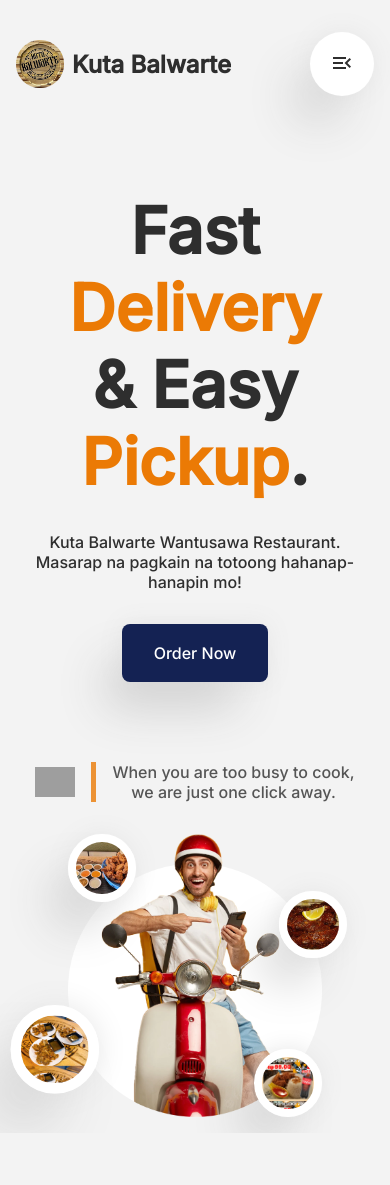
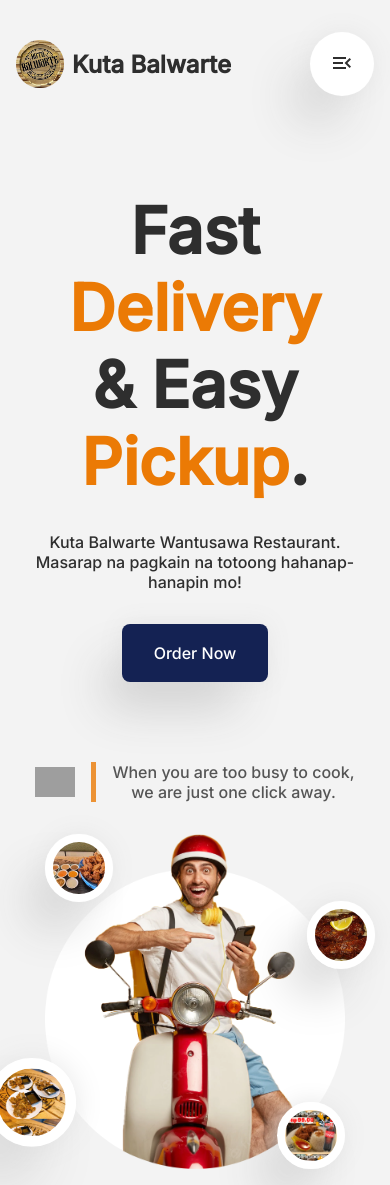
Before and after one commit to EricEchemane/Kuta-Balwarte-Wantusawa, a SvelteKit app: page / in a window 390 px wide. Shown: the top 1185 px of the page. Before the commit the page ends 1133 px from the top, so only its background shows below. Built offline with nearby package versions, Linux system fonts and the light colour scheme; no server answers; grey boxes are pictures that could not be loaded.

Commit message:
fixed responsiveness

```diff
--- a/src/routes/+page.svelte
+++ b/src/routes/+page.svelte
@@ -36,7 +36,7 @@
 		margin: auto;
 		padding: 1rem;
 		display: flex;
-		justify-content: space-evenly;
+		justify-content: space-between;
 		gap: 2rem;
 	}
 
@@ -73,7 +73,7 @@
 		place-items: center;
 	}
 	.right img {
-		width: 30vmax;
+		width: max(30vmax, 400px);
 	}
 	.dish {
 		--size: 8vmax;
@@ -122,5 +122,8 @@
 			align-items: center;
 			text-align: center;
 		}
+		.right img {
+			width: max(30vmax, 300px);
+		}
 	}
 </style>
```
